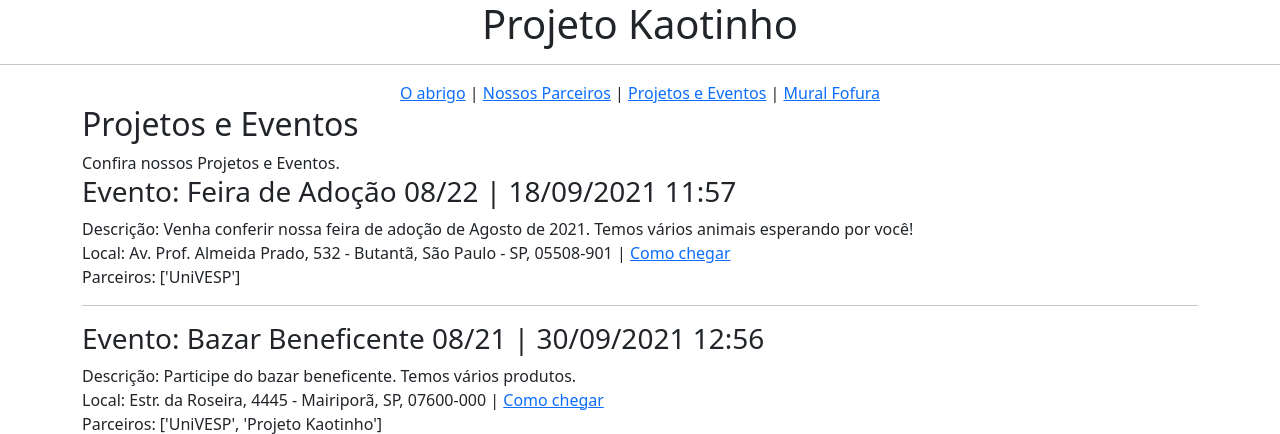
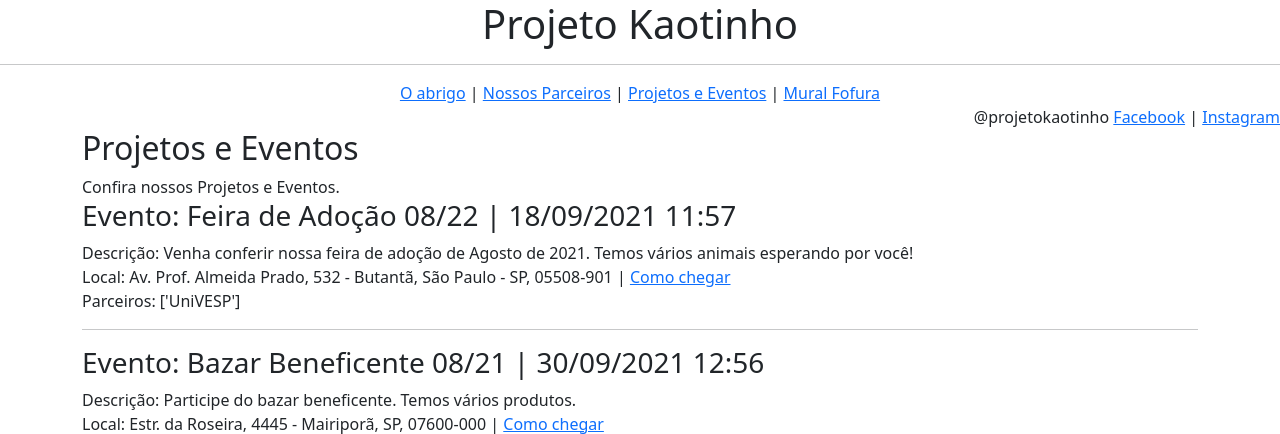
Before and after one commit to bruno-caldas/pi_univesp_jacana, a Django app: page /abrigo/eventos in a window 1280 px wide. Shown: the top 434 px of the page. Run offline with Django 3.2, Linux system fonts and the light colour scheme; data comes from the database, SQL or seed files in the repository; both versions use the stored data as it was after the commit; some libraries are stand-ins or nearby versions.

Commit message:
fix: Atualizações e correções
Se aceito, este commit atualiza eventos.admin e corrige eventos.html

```diff
--- a/eventos/admin.py
+++ b/eventos/admin.py
@@ -6,6 +6,7 @@ from eventos.models import Evento
 class AdminEvento(admin.ModelAdmin):
     list_display = ('id','nome_evento','data_evento')
     list_filter = ('nome_evento','data_evento')
+    list_display_links = ('id','nome_evento','data_evento')
     ordering = ['data_evento','data_evento']
     search_fields = ['nome_evento']
 
--- a/templates/model-page.html
+++ b/templates/model-page.html
@@ -25,6 +25,11 @@
           <a href="{% url 'cadastro:mural_animais' %}">Mural Fofura</a>
         </nav>
       </div>
+      <div align="right">
+        @projetokaotinho
+        <a href="https://www.facebook.com/projetokaotinho" target="_blank">Facebook</a> |
+        <a href="https://www.instagram.com/projetokaotinho/" target="_blank">Instagram</a>
+      </div>
     </header>
 
     <div class="container">
```
Also changed, not shown: db.sqlite3.
